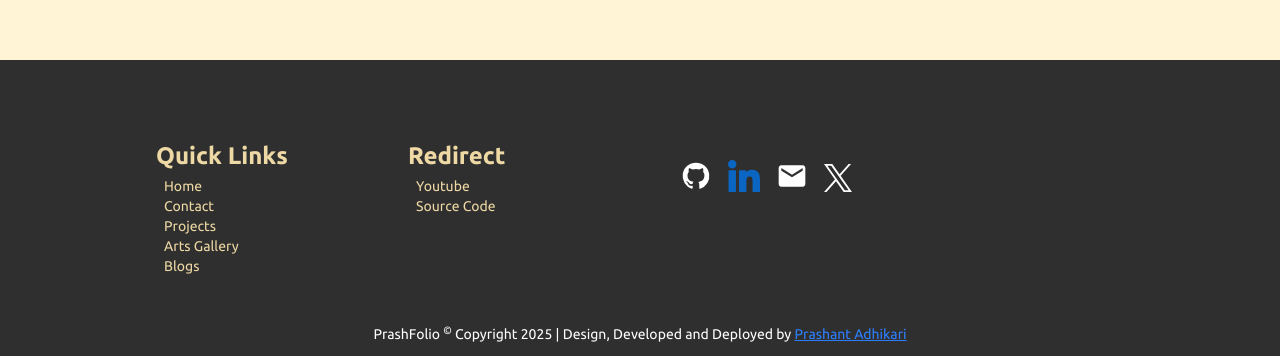
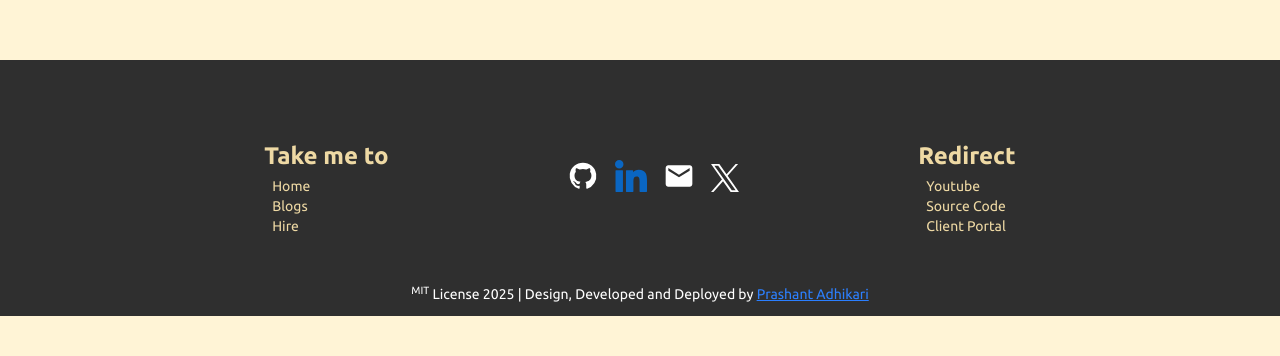
Before and after one commit to pr4shxnt/Prashant, a React (Vite) app: page / in a window 1280 px wide. Shown: the part 4416-4772 px from the top of the page. After the commit the page ends 4732 px from the top, so only its background shows below. Built offline with nearby package versions, Linux system fonts and the light colour scheme; no server answers.

Commit message:
update: footer component updated

```diff
--- a/src/Components/Sections/Roots/Footer.jsx
+++ b/src/Components/Sections/Roots/Footer.jsx
@@ -5,43 +5,31 @@ const Footer = () => {
   return (
     <footer className=" z-[9999999999]  py-20  mt-20 relative bg-charcoal w-full">
       <div className="flex w-[85%] mx-auto container flex-col md:flex-row gap-10 items-center default_m justify-center ">
-        <div className="grid grid-cols-2 lg:grid-cols-4 gap-10 text-beige">
-          <div className="">
-            <h1 className="text-xl md:text-2xl font-bold mb-1">Quick Links</h1>
-            <ul className="ml-2">
-              <li className="text-xs md:text-sm hover:underline cursor-pointer ">
-                Home
-              </li>
-              <li className="text-xs md:text-sm hover:underline cursor-pointer ">
-                Contact
-              </li>
-              <li className="text-xs md:text-sm hover:underline cursor-pointer ">
-                Projects
-              </li>
-              <li className="text-xs md:text-sm hover:underline cursor-pointer ">
-                Arts Gallery
-              </li>
-              <li className="text-xs md:text-sm hover:underline cursor-pointer ">
-                Blogs
-              </li>
-            </ul>
-          </div>
+        <div className="flex flex-wrap py-20 md:py-0 justify-around w-[80%] mx-auto gap-10 text-beige">
+
 
           <div className="">
-            <h1 className="text-xl md:text-2xl font-bold mb-1">Redirect </h1>
+            <h1 className="text-xl md:text-2xl font-bold mb-1">Take me to </h1>
             <ul className="ml-2">
               <NavLink>
                 {" "}
                 <li className="text-xs md:text-sm   cursor-pointer hover:underline">
-                  Youtube
+                  Home
                 </li>
               </NavLink>
               <NavLink>
                 {" "}
                 <li className="text-xs md:text-sm   cursor-pointer hover:underline">
-                  Source Code
+                  Blogs
                 </li>
               </NavLink>
+              <NavLink>
+                {" "}
+                <li className="text-xs md:text-sm   cursor-pointer hover:underline">
+                  Hire
+                </li>
+              </NavLink>
+
             </ul>
           </div>
           <div className=" rounded-4xl ">
@@ -99,11 +87,34 @@ const Footer = () => {
               </a>
             </div>
           </div>
+          <div className="">
+            <h1 className="text-xl md:text-2xl font-bold mb-1">Redirect </h1>
+            <ul className="ml-2">
+              <NavLink>
+                {" "}
+                <li className="text-xs md:text-sm   cursor-pointer hover:underline">
+                  Youtube
+                </li>
+              </NavLink>
+              <NavLink>
+                {" "}
+                <li className="text-xs md:text-sm   cursor-pointer hover:underline">
+                  Source Code
+                </li>
+              </NavLink>
+               <NavLink>
+                {" "}
+                <li className="text-xs md:text-sm   cursor-pointer hover:underline">
+                  Client Portal
+                </li>
+              </NavLink>
+            </ul>
+          </div>
         </div>
       </div>
       <div className="absolute bottom-0 w-full justify-center flex bg-charcoal py-3">
         <p className="  text-center  text-white text-xs md:text-sm">
-          PrashFolio <sup>©</sup> Copyright 2025 | Design, Developed and
+           <sup>MIT</sup> License 2025 | Design, Developed and
           Deployed by{" "}
           <a
             className="underline text-blue-500"
```
